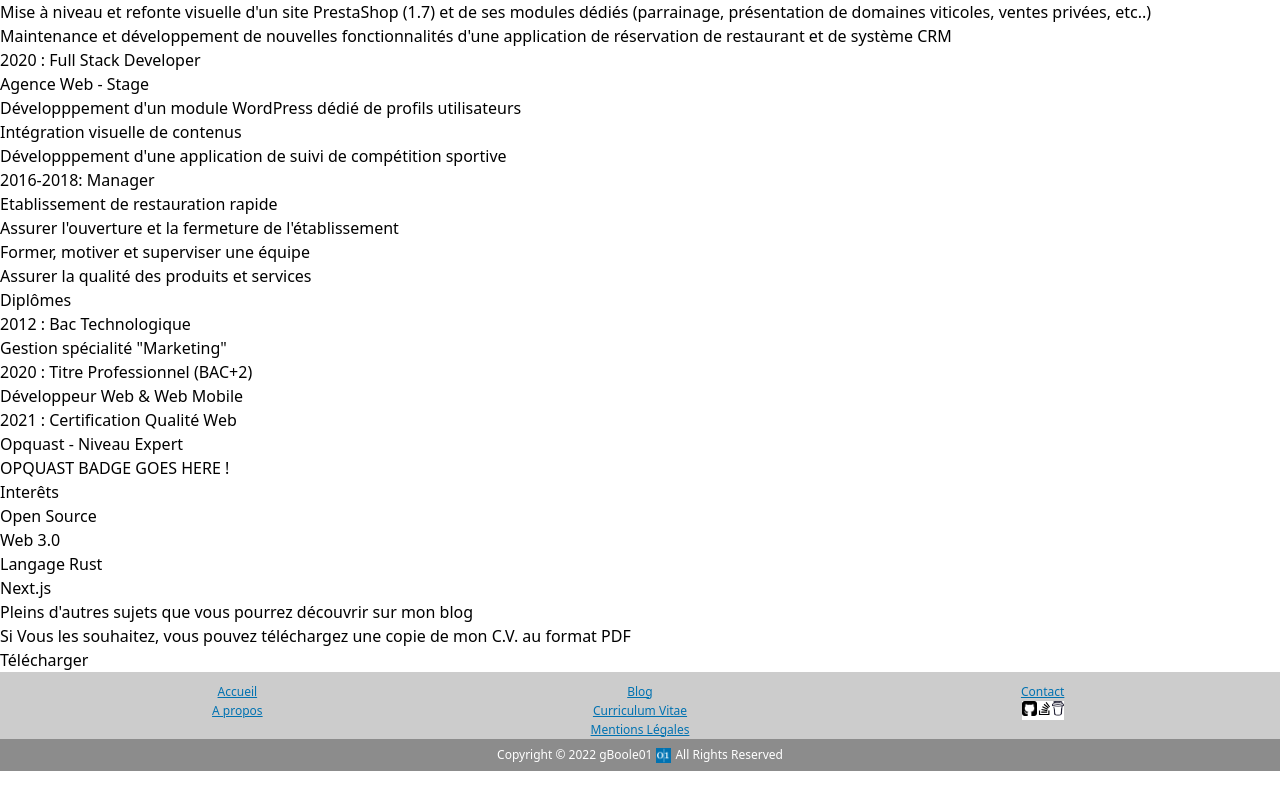
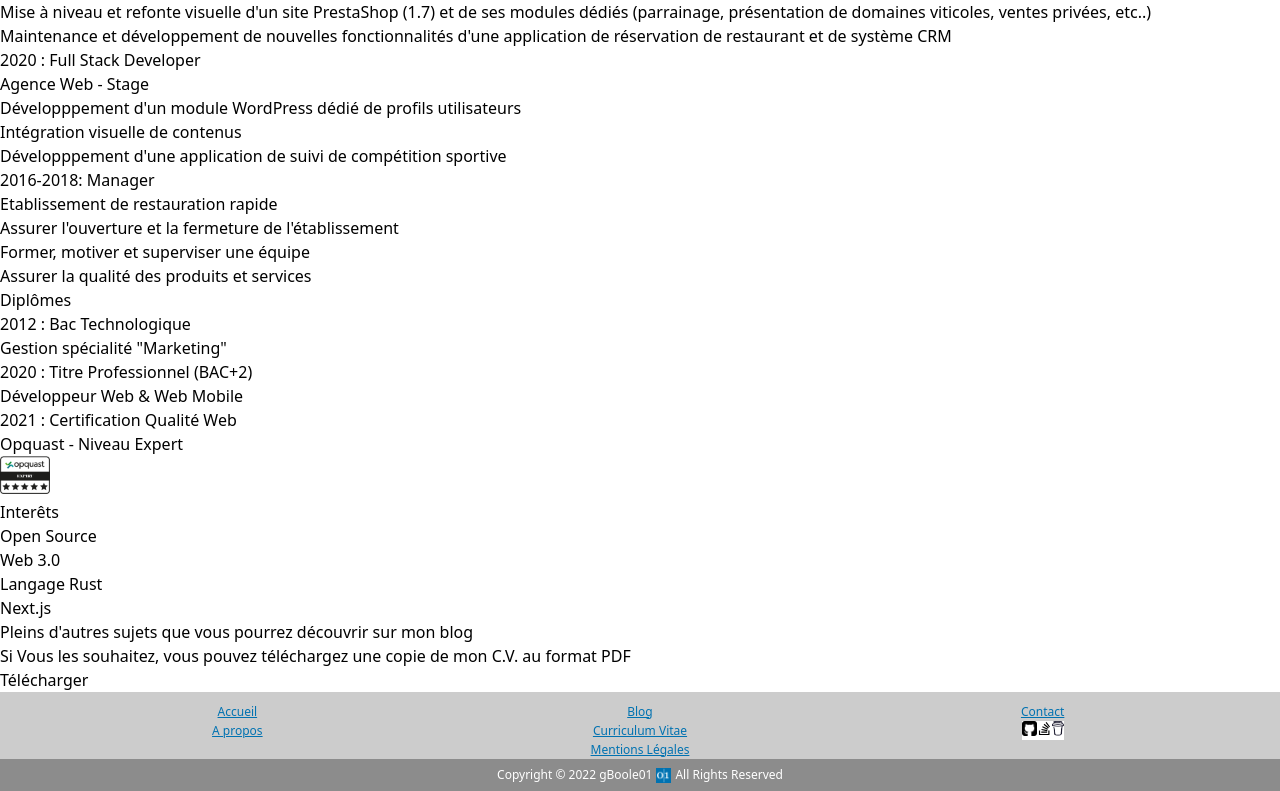
Before and after one commit to gBoole01/g-boole-01, a Next.js app: page /resume in a window 1280 px wide. Shown: the part 930-1721 px from the top of the page. Built offline with nearby package versions, Linux system fonts and the light colour scheme.

Commit message:
feat: integrate opquast badge and page title

```diff
--- a/src/pages/resume.tsx
+++ b/src/pages/resume.tsx
@@ -1,9 +1,15 @@
 import type { NextPage } from 'next';
 import Link from 'next/link';
+import Head from 'next/head';
+import Image from 'next/image';
 import Layout from '../components/layout';
 
 const Resume: NextPage = () => (
     <Layout>
+      <Head>
+        <title>Curriculum Vitae | gBoole01</title>
+      </Head>
+
       <h1>Curriculum Vitae</h1>
       <p>Pour des raisons de confidentialités, les noms des personnes, écoles, et entreprises ne sont pas communiqués.</p>
       <p>Si vous souhaitez en apprendre plus sur moi, n'hésitez pas à me contacter !</p>
@@ -76,7 +82,13 @@ const Resume: NextPage = () => (
       <p>Développeur Web & Web Mobile</p>
       <h3>2021 : Certification Qualité Web</h3>
       <p>Opquast - Niveau Expert</p>
-      <p>OPQUAST BADGE GOES HERE !</p>
+      <Image
+        priority
+        src="/images/opquast-expert-badge.png"
+        height={38}
+        width={50}
+        alt="opquast expert badge"
+      />
       <h2>Interêts</h2>
       <ul>
         <li>Open Source</li>
```
